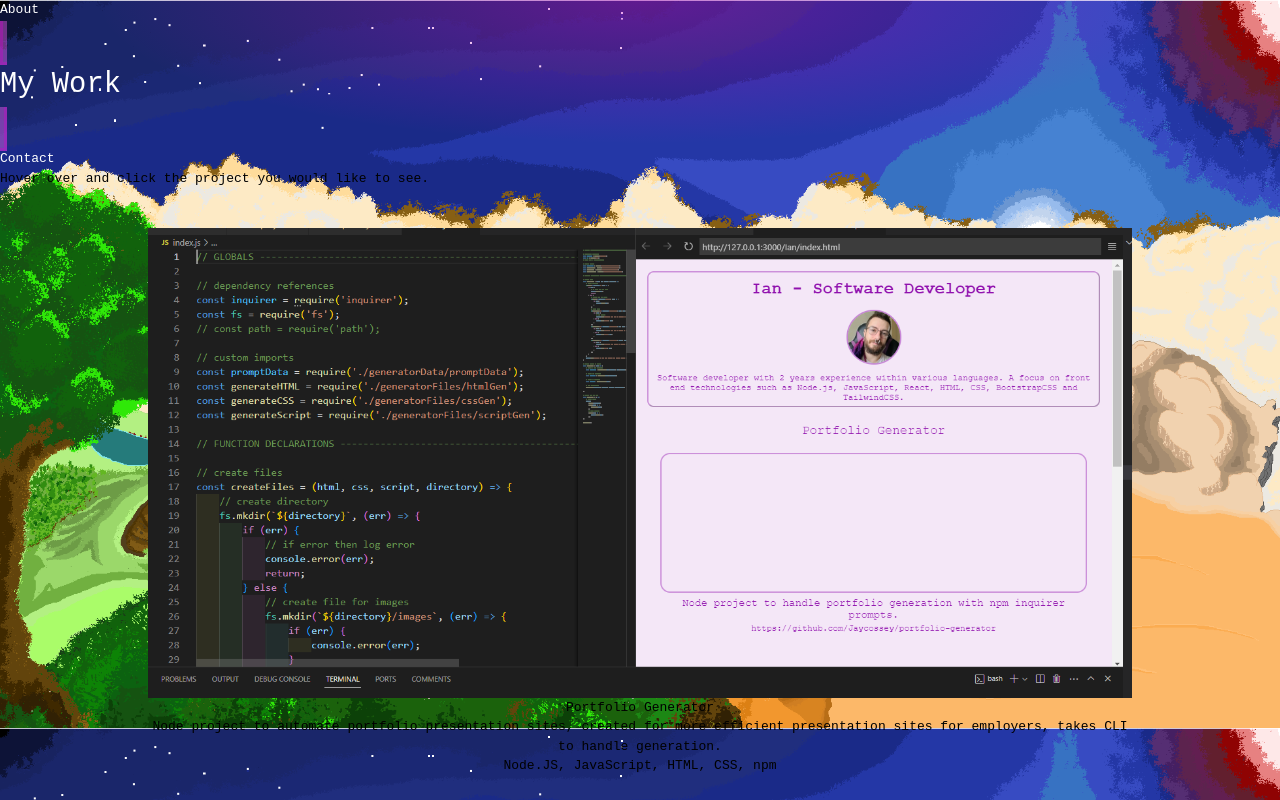
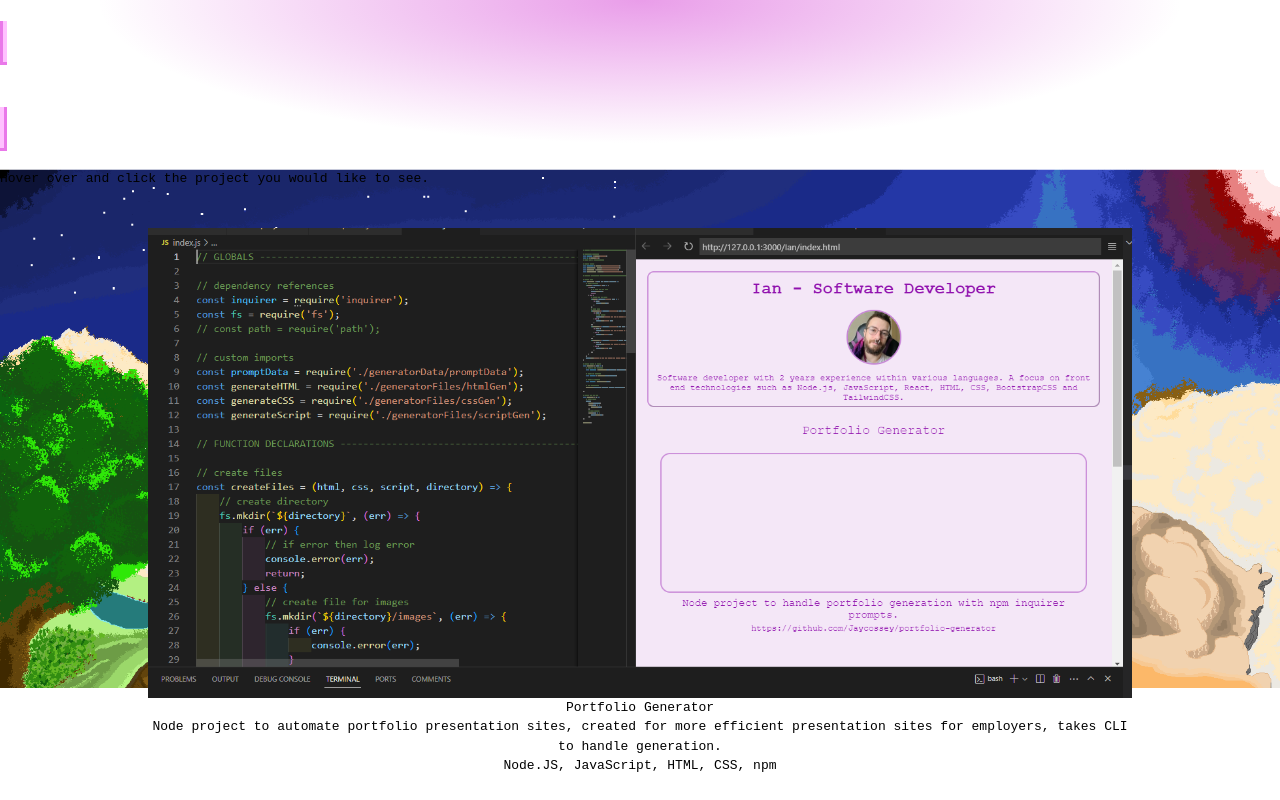
Before and after one commit to Jaycossey/react-portfolio, a React (Vite) app: page /Portfolio in a window 1280 px wide. Shown: the top 800 px of the page. Built offline with nearby package versions, Linux system fonts and the light colour scheme.

Commit message:
fixed minor styling issues in portfolio section, minor bug found on cards with text overlapping container height on main presentation

```diff
--- a/src/App.css
+++ b/src/App.css
@@ -42,8 +42,7 @@ nav,
 
 /* PORTFOLIO STYLING  */
 
-.bg-port,
-body {
+.bg-port {
     background-image: url('/assets/images/manada_background.png');
     background-position: fixed;
     background-size: cover;
--- a/src/components/Portfolio.jsx
+++ b/src/components/Portfolio.jsx
@@ -35,11 +35,12 @@ const Portfolio = () => {
             {/* Page Container */}
             <div className="w-screen
                             h-screen
+                            bg-port
                             p-10
-                            mt-10
                             fixed
                             flex
-                            flex-col">
+                            flex-col
+                            pt-20">
 
                 {/* Intro to portfolio text */}
                 <Card text={text.port} />
```
Also changed, not shown: src/components/NavBar.jsx (+7 -1 lines).
